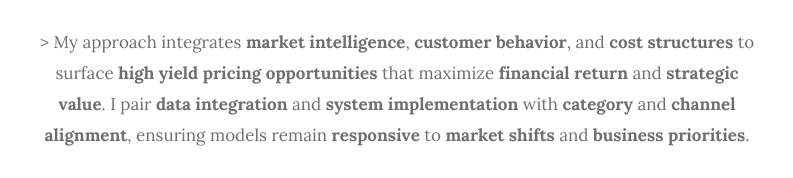
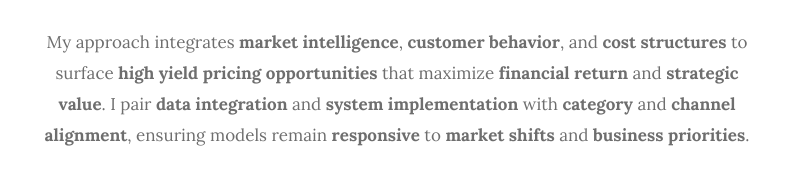
Before and after one commit to sunsmel/MelDA, a plain HTML site: page index.html in a window 1280 px wide. Shown: the part 1223-1401 px from the top of the page, 243-1036 px from the left. Drawn offline with Linux system fonts and the light colour scheme; files whose address does not match are found by name.

Commit message:
error fix

```diff
--- a/index.html
+++ b/index.html
@@ -125,7 +125,7 @@
 					</p>
 
 					<p>
-						> My approach integrates <strong>market intelligence</strong>, <strong>customer
+						My approach integrates <strong>market intelligence</strong>, <strong>customer
 							behavior</strong>, and <strong>cost structures</strong> to surface <strong>high yield
 							pricing opportunities</strong> that maximize <strong>financial return</strong> and
 						<strong>strategic value</strong>. I pair <strong>data integration</strong> and <strong>system
```
